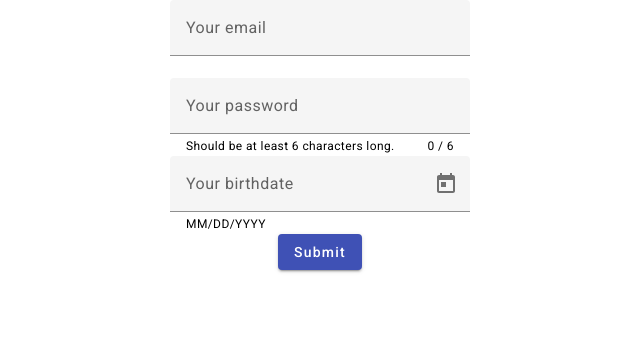
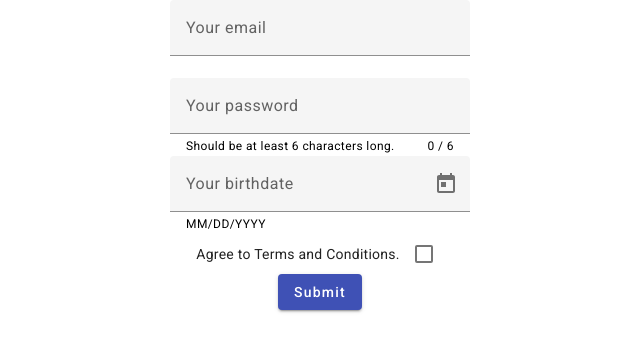
Before and after one commit to med31/angular-material-learn, an Angular app: page /signup in a window 1280 px wide. Shown: the top 352 px of the page, without its empty margins (320-960 px from the left). Built offline with nearby package versions, Linux system fonts and the light colour scheme.

Commit message:
adding a checkbox

```diff
--- a/src/app/app.module.ts
+++ b/src/app/app.module.ts
@@ -20,6 +20,7 @@ import { FlexLayoutModule } from '@angular/flex-layout';
 import {FormsModule} from "@angular/forms";
 import {MatDatepickerModule} from "@angular/material/datepicker";
 import {MatNativeDateModule} from "@angular/material/core";
+import {MatCheckboxModule} from "@angular/material/checkbox";
 
 @NgModule({
   declarations: [
@@ -43,8 +44,25 @@ import {MatNativeDateModule} from "@angular/material/core";
     MatInputModule,
     FormsModule,
     FlexLayoutModule,
-    MatDatepickerModule, MatNativeDateModule
+    MatDatepickerModule,
+    MatNativeDateModule,
+    MatCheckboxModule
   ],
+  exports: [
+    BrowserModule,
+    AppRoutingModule,
+    BrowserAnimationsModule,
+    MatSlideToggleModule,
+    MatButtonModule,
+    MatIconModule,
+    MatFormFieldModule,
+    MatInputModule,
+    FormsModule,
+    FlexLayoutModule,
+    MatDatepickerModule,
+    MatNativeDateModule,
+    MatCheckboxModule
+    ],
   providers: [],
   bootstrap: [AppComponent]
 })
--- a/src/app/auth/signup/signup.component.html
+++ b/src/app/auth/signup/signup.component.html
@@ -6,16 +6,18 @@
       <mat-error>E-mail is invalid</mat-error>
     </mat-form-field>
     <mat-form-field hintLabel="Should be at least 6 characters long.">
-      <input type="password" matInput placeholder="Your password" ngModel name="password" required minlength="6" #pwInput="ngModel">
+      <input type="password" matInput placeholder="Your password" ngModel name="password" required minlength="6"
+             #pwInput="ngModel">
       <mat-hint align="end">{{pwInput.value?.length}} / 6</mat-hint>
       <mat-error>Has to be at least 6 characters long.</mat-error>
     </mat-form-field>
     <mat-form-field>
-      <input matInput [matDatepicker]="picker" [max]="maxDate" placeholder="Your birthdate">
+      <input matInput [matDatepicker]="picker" [max]="maxDate" placeholder="Your birthdate" ngModel name="birthdate" required>
       <mat-hint>MM/DD/YYYY</mat-hint>
       <mat-datepicker-toggle matIconSuffix [for]="picker"></mat-datepicker-toggle>
       <mat-datepicker #picker></mat-datepicker>
     </mat-form-field>
+    <mat-checkbox labelPosition="before" ngModel name="agree" required color="primary">Agree to Terms and Conditions.</mat-checkbox>
     <button type="submit" mat-raised-button color="primary">Submit</button>
   </form>
 </section>
```
